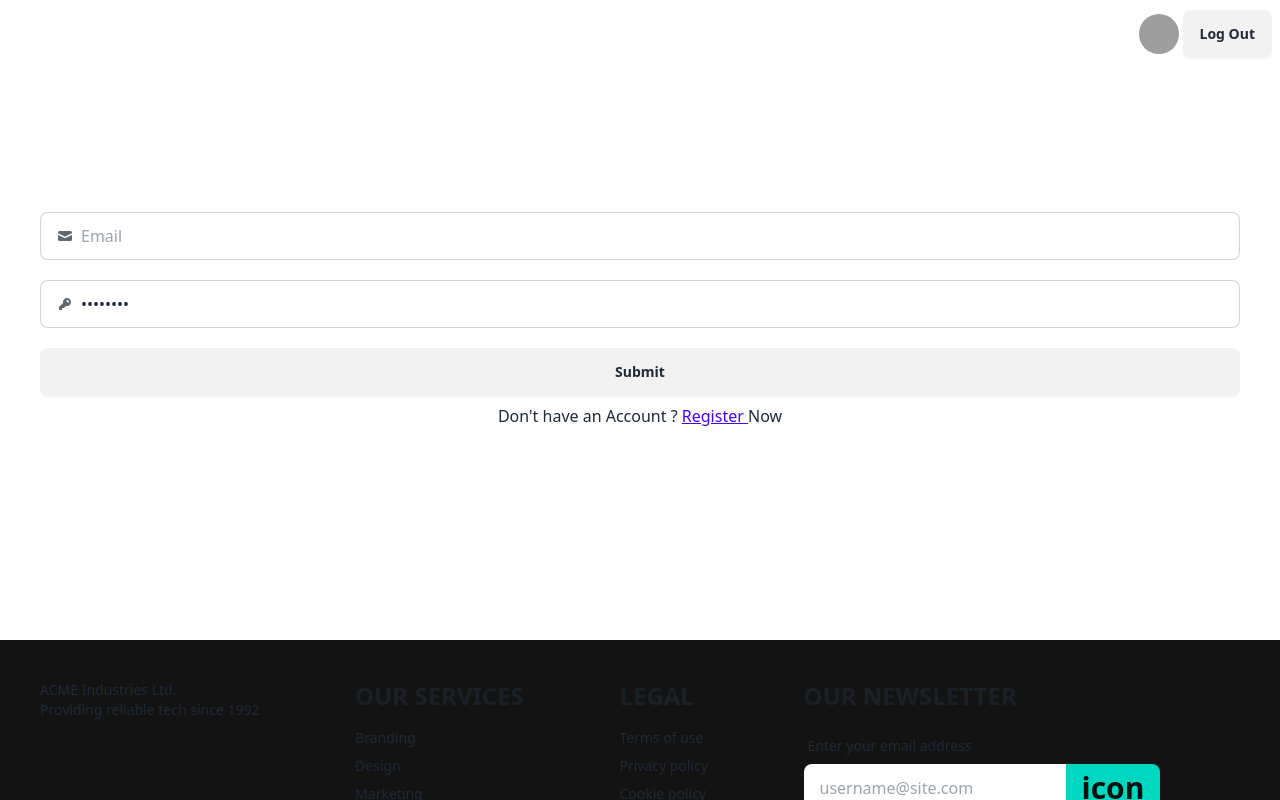
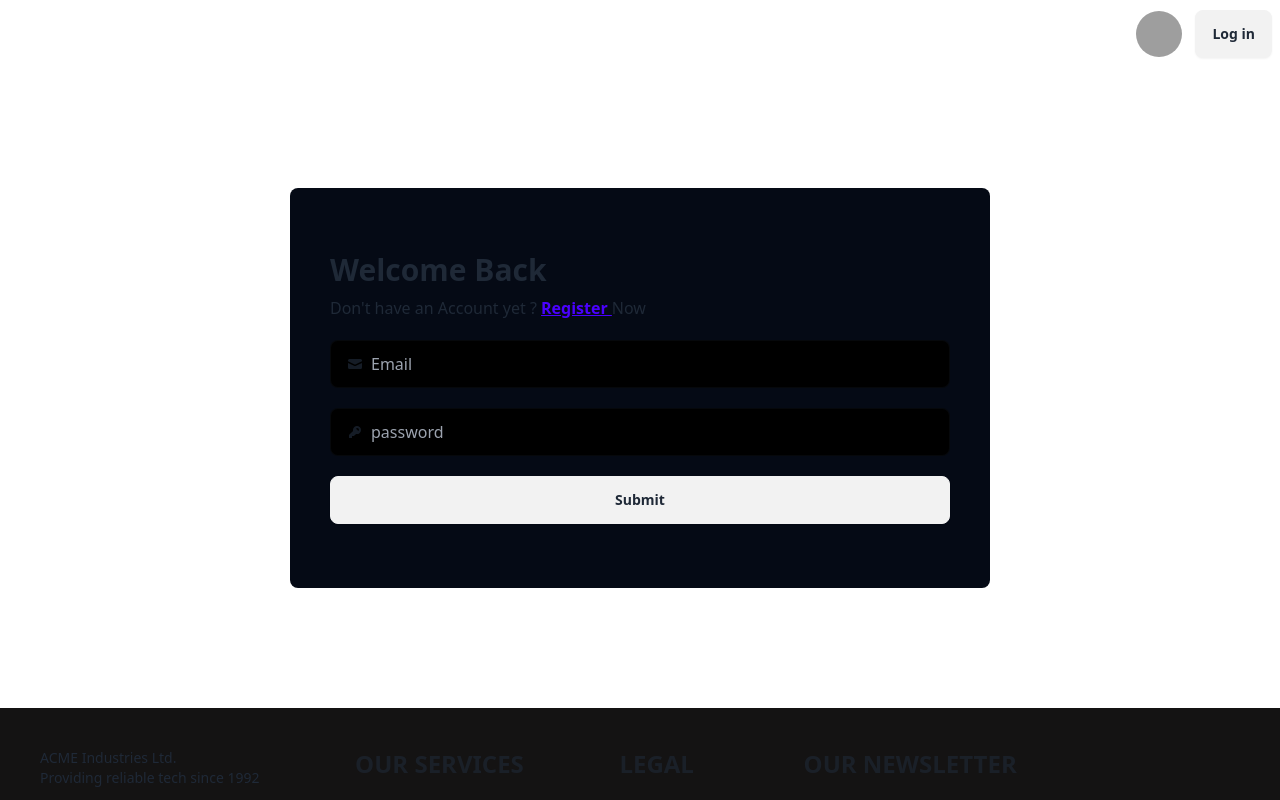
Before and after one commit to OHshajim/Crestiq-Vibe, a React (Vite) app: page /login in a window 1280 px wide. Shown: the top 800 px of the page. Built offline with nearby package versions, Linux system fonts and the light colour scheme; grey boxes are pictures that could not be loaded.

Commit message:
firebase  add

```diff
--- a/package.json
+++ b/package.json
@@ -10,10 +10,12 @@
     "preview": "vite preview"
   },
   "dependencies": {
+    "firebase": "^10.10.0",
     "localforage": "^1.10.0",
     "match-sorter": "^6.3.4",
     "react": "^18.2.0",
     "react-dom": "^18.2.0",
+    "react-hook-form": "^7.51.2",
     "react-router-dom": "^6.22.3",
     "sort-by": "^1.2.0",
     "swiper": "^11.1.0"
--- a/src/Components/Nav/Navbar.jsx
+++ b/src/Components/Nav/Navbar.jsx
@@ -1,12 +1,12 @@
-import { Link } from "react-router-dom";
+import {  Link, NavLink } from "react-router-dom";
 
 const Navbar = () => {
     const Links = <>
-        <li><Link to='/'>Home</Link></li>
-        <li><Link to='/'>Update Profile</Link></li>
+        <li><NavLink to='/'>Home</NavLink></li>
+        <li><NavLink to='/update'>Update Profile</NavLink></li>
     </>
     return (
-        <div className="navbar bg-transparent  z-10 text-white fixed">
+        <div className="navbar bg-transparent  z-10 text-white ">
             <div className="navbar-start">
                 <div className="dropdown">
                     <div tabIndex={0} role="button" className="btn btn-ghost lg:hidden">
@@ -25,11 +25,11 @@ const Navbar = () => {
             </div>
             <div className="navbar-end">
                 <div tabIndex={0} role="button" className="btn btn-ghost btn-circle avatar">
-                    <div className="w-10 rounded-full">
-                        <img alt="Tailwind CSS Navbar component" src="https://daisyui.com/images/stock/photo-1534528741775-53994a69daeb.jpg" />
+                    <div className="w-12 rounded-full">
+                        <img alt="User" src="https://daisyui.com/images/stock/photo-1534528741775-53994a69daeb.jpg" />
                     </div>
                 </div>
-                <a className="btn">Log Out</a>
+                <Link className="btn ml-3" to='/login' >Log in</Link>
             </div>
         </div>
     );
--- /dev/null
+++ b/src/Firebase/Firebase.config.js
@@ -0,0 +1,20 @@
+// Import the functions you need from the SDKs you need
+import { initializeApp } from "firebase/app";
+import { getAuth } from "firebase/auth";
+// TODO: Add SDKs for Firebase products that you want to use
+// https://firebase.google.com/docs/web/setup#available-libraries
+
+// Your web app's Firebase configuration
+const firebaseConfig = {
+    apiKey: "AIzaSyDdrkHCnRgmmN68Rj7m8-6bfutn5oVWunA",
+    authDomain: "b9-a9-real-state-538e0.firebaseapp.com",
+    projectId: "b9-a9-real-state-538e0",
+    storageBucket: "b9-a9-real-state-538e0.appspot.com",
+    messagingSenderId: "16266979324",
+    appId: "1:16266979324:web:57b3672e9e00648865b479"
+};
+
+// Initialize Firebase
+const app = initializeApp(firebaseConfig);
+const auth = getAuth(app)
+ export default auth ;
--- a/src/Pages/Home/Home.jsx
+++ b/src/Pages/Home/Home.jsx
@@ -4,7 +4,9 @@ import Navbar from "../../Components/Nav/Navbar";
 const Home = () => {
     return (
         <div>
+            <div className="fixed z-10 w-full">
             <Navbar/>
+            </div>
             <Header />
 
 
--- a/src/Pages/Login/Login.jsx
+++ b/src/Pages/Login/Login.jsx
@@ -1,22 +1,32 @@
 import { Link } from "react-router-dom";
+import Navbar from "../../Components/Nav/Navbar";
 
 const Login = () => {
+    const handleLogin =e=>{
+        e.preventDefault()
+        const email = e.target.email.value ;
+        const password = e.target.password.value ;
+        console.log(email,password);
+    }
     return (
         <div>
+            <Navbar />
+
             <div className="flex flex-col justify-center items-center w-screen h-[80vh]">
-                <form className=" max-w-[1200px] w-full space-y-5">
-                    <label className="input input-bordered flex items-center gap-2">
+                <form className=" max-w-[700px] w-full bg-[#050a15] py-16 px-10 rounded-lg" onSubmit={handleLogin}>
+                    <h3 className="text-3xl font-bold">Welcome Back </h3>
+                    <p className="mt-2">Don't have an Account yet ? <Link to="/register" className="font-semibold btn-link link-hover" >Register </Link>Now</p>
+                    <label className="input input-bordered flex items-center gap-2 bg-black my-5">
                         <svg xmlns="http://www.w3.org/2000/svg" viewBox="0 0 16 16" fill="currentColor" className="w-4 h-4 opacity-70"><path d="M2.5 3A1.5 1.5 0 0 0 1 4.5v.793c.026.009.051.02.076.032L7.674 8.51c.206.1.446.1.652 0l6.598-3.185A.755.755 0 0 1 15 5.293V4.5A1.5 1.5 0 0 0 13.5 3h-11Z" /><path d="M15 6.954 8.978 9.86a2.25 2.25 0 0 1-1.956 0L1 6.954V11.5A1.5 1.5 0 0 0 2.5 13h11a1.5 1.5 0 0 0 1.5-1.5V6.954Z" /></svg>
-                        <input type="text" className="grow" placeholder="Email" />
+                        <input type="email" className="grow" placeholder="Email" name="email" required/>
                     </label>
 
-                    <label className="input input-bordered flex items-center gap-2">
+                    <label className="input input-bordered flex items-center gap-2 bg-black">
                         <svg xmlns="http://www.w3.org/2000/svg" viewBox="0 0 16 16" fill="currentColor" className="w-4 h-4 opacity-70"><path fillRule="evenodd" d="M14 6a4 4 0 0 1-4.899 3.899l-1.955 1.955a.5.5 0 0 1-.353.146H5v1.5a.5.5 0 0 1-.5.5h-2a.5.5 0 0 1-.5-.5v-2.293a.5.5 0 0 1 .146-.353l3.955-3.955A4 4 0 1 1 14 6Zm-4-2a.75.75 0 0 0 0 1.5.5.5 0 0 1 .5.5.75.75 0 0 0 1.5 0 2 2 0 0 0-2-2Z" clipRule="evenodd" /></svg>
-                        <input type="password" className="grow" value="password" />
+                        <input type="password" className="grow" placeholder="password" name="password" required/>
                     </label>
-                    <input type="submit" value="Submit" className="w-full btn "/>
+                    <input type="submit" value="Submit" className="w-full btn hover:bg-black mt-5" />
                 </form>
-                <p className="mt-2">Don't have an Account ? <Link to="/register" className=" btn-link link-hover" >Register </Link>Now</p>
             </div>
         </div>
     );
--- a/src/layout/Root/Root.jsx
+++ b/src/layout/Root/Root.jsx
@@ -1,10 +1,8 @@
 import { Outlet } from "react-router-dom";
-import Navbar from "../../Components/Nav/Navbar";
 import Footer from "../../Components/Footer/Footer";
 const Root = () => {
     return (
         <div>
-            <Navbar />
             <Outlet></Outlet>
             <Footer />
         </div>
```
Also changed, not shown: src/Components/Banner/Banner.jsx (indentation only), 1 other file (tests, documents, lock files or other folders).
